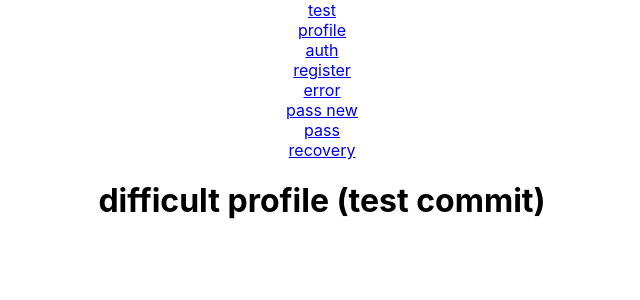
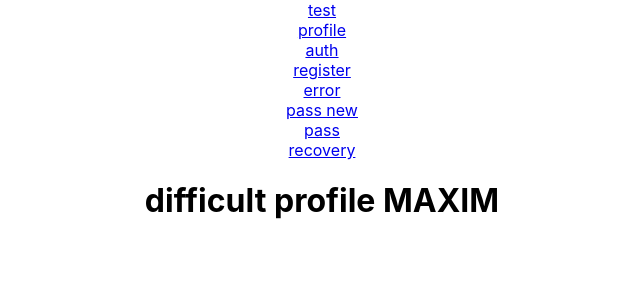
Before and after one commit to 6y6jlb/friday-project, a React (Create React App) app: page / in a window 1280 px wide. Shown: the top 300 px of the page, without its empty margins (318-958 px from the left). Built offline with nearby package versions, Linux system fonts and the light colour scheme.

Commit message:
update Profile.tsx

```diff
--- a/src/main/ui/components/profile/Profile.tsx
+++ b/src/main/ui/components/profile/Profile.tsx
@@ -2,6 +2,6 @@ import React from "react";
 
 export const Profile:React.FC= (props)=>{
 
-    return <h1>difficult profile (test commit)</h1>
+    return <h1>difficult profile MAXIM</h1>
 
 }
```
